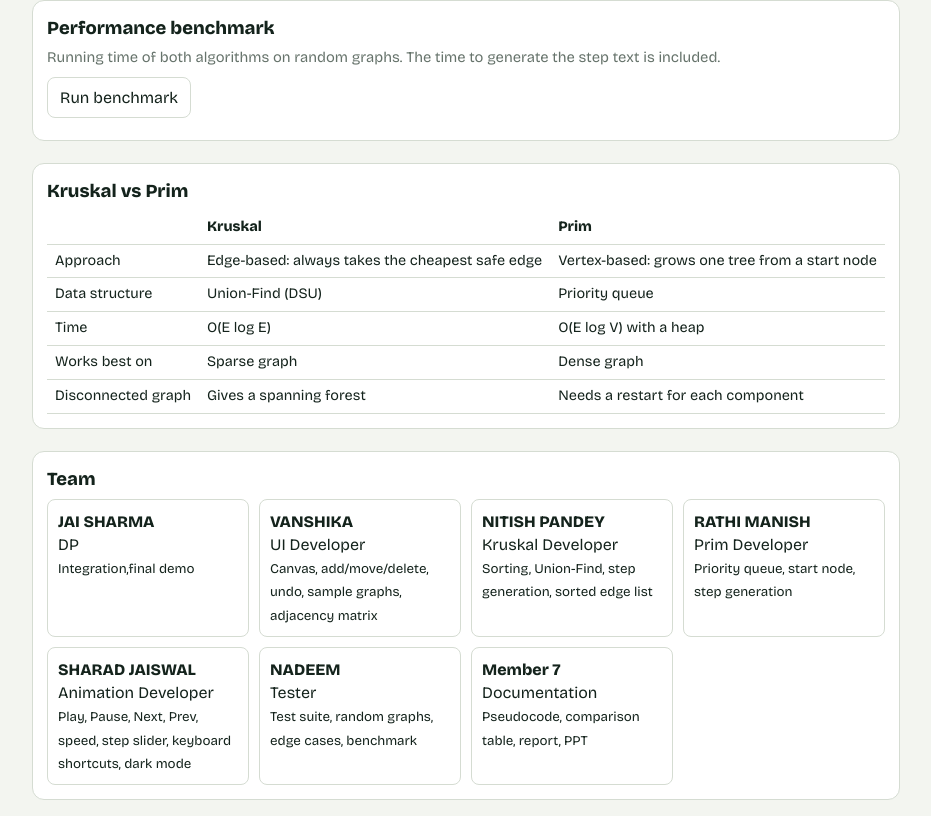
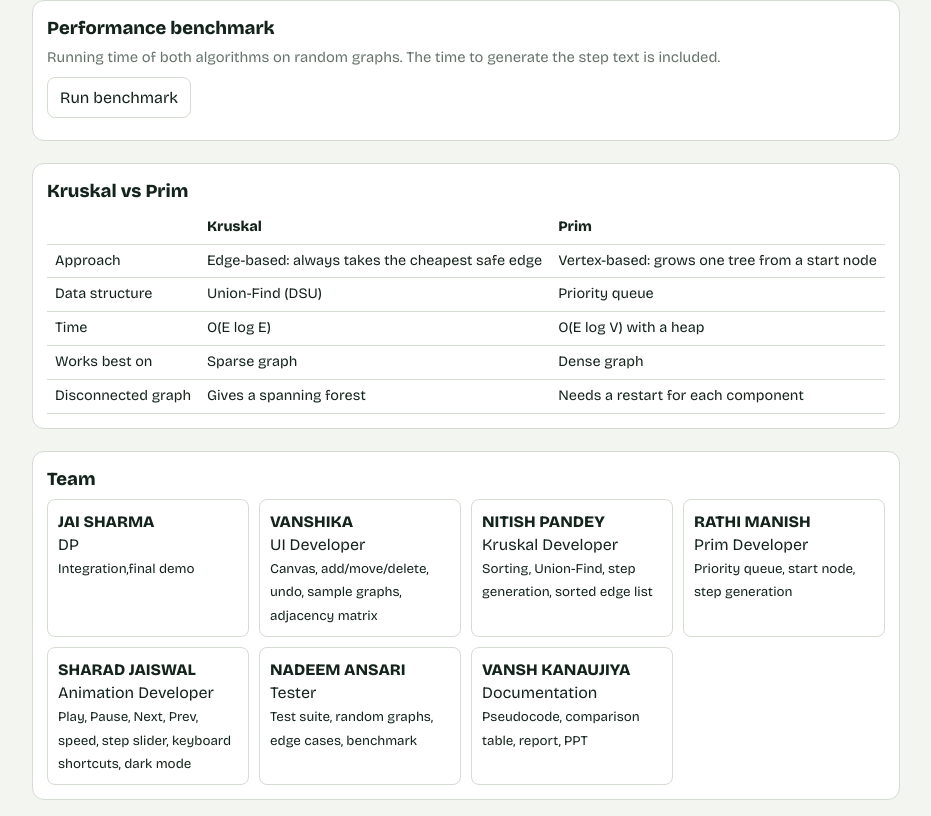
Before and after one commit to nitishpandey001/MST_DAA_Project, a plain HTML site: page index.html in a window 1280 px wide. Shown: the part 2237-3053 px from the top of the page, without its empty margins (174-1105 px from the left). Drawn offline with nearby package versions, Linux system fonts and the light colour scheme.

Commit message:
Update index.html

```diff
--- a/index.html
+++ b/index.html
@@ -301,7 +301,7 @@ $('tt').onclick=()=>{
   nodes=sn;edges=se;
   $('tr').innerHTML=R.join('');
 };
-const TEAM=[["JAI SHARMA","DP","Integration,final demo"],["VANSHIKA","UI Developer","Canvas, add/move/delete, undo, sample graphs, adjacency matrix"],["NITISH PANDEY","Kruskal Developer","Sorting, Union-Find, step generation, sorted edge list"],["RATHI MANISH","Prim Developer","Priority queue, start node, step generation"],["SHARAD JAISWAL","Animation Developer","Play, Pause, Next, Prev, speed, step slider, keyboard shortcuts, dark mode"],["NADEEM","Tester","Test suite, random graphs, edge cases, benchmark"],["Member 7","Documentation","Pseudocode, comparison table, report, PPT"]];
+const TEAM=[["JAI SHARMA","DP","Integration,final demo"],["VANSHIKA","UI Developer","Canvas, add/move/delete, undo, sample graphs, adjacency matrix"],["NITISH PANDEY","Kruskal Developer","Sorting, Union-Find, step generation, sorted edge list"],["RATHI MANISH","Prim Developer","Priority queue, start node, step generation"],["SHARAD JAISWAL","Animation Developer","Play, Pause, Next, Prev, speed, step slider, keyboard shortcuts, dark mode"],["NADEEM ANSARI","Tester","Test suite, random graphs, edge cases, benchmark"],["VANSH KANAUJIYA","Documentation","Pseudocode, comparison table, report, PPT"]];
 $('tm').innerHTML=TEAM.map(t=>`<div><b>${t[0]}</b><br>${t[1]}<br><small>${t[2]}</small></div>`).join('');
 const HI=[];
 function snap(){const j=JSON.stringify({nodes,edges});if(HI[HI.length-1]!==j){HI.push(j);if(HI.length>60)HI.shift()}}
```
